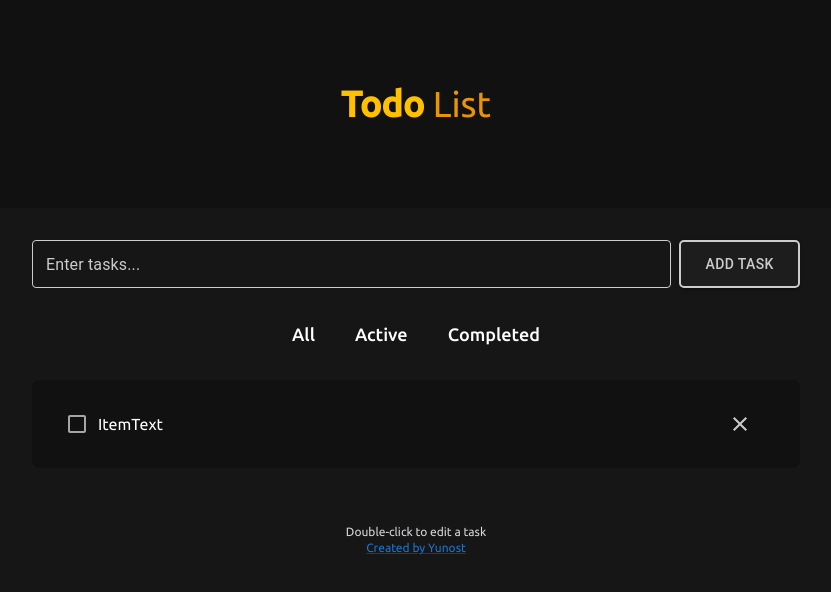
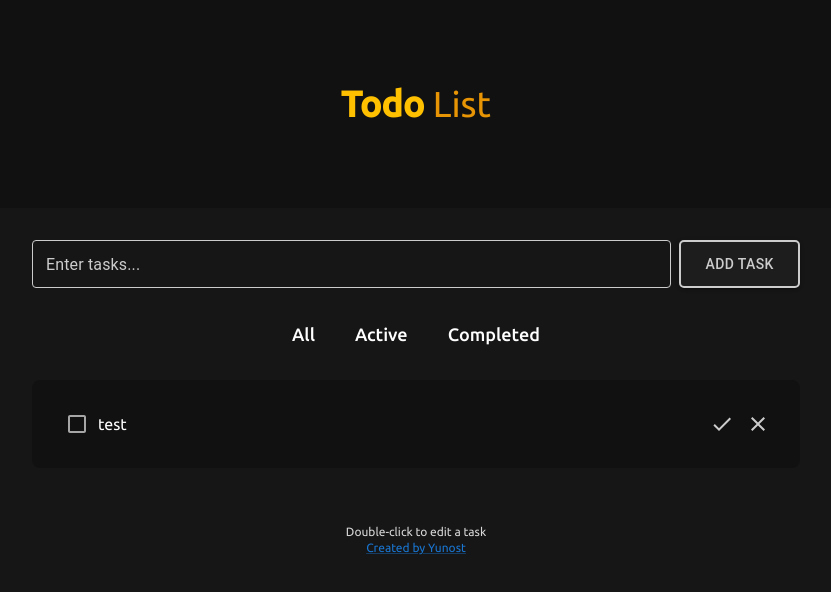
Before and after one commit to Yunost-79/TODO-ts, a React (Vite) app: page / in a window 1280 px wide. Shown: the top 592 px of the page, without its empty margins (224-1055 px from the left). Built offline with nearby package versions, Linux system fonts and the light colour scheme.

Commit message:
added states for task items

```diff
--- a/package.json
+++ b/package.json
@@ -12,13 +12,15 @@
   "dependencies": {
     "@emotion/react": "^11.10.6",
     "@emotion/styled": "^11.10.6",
+    "@hookform/resolvers": "^3.1.0",
     "@mui/icons-material": "^5.11.16",
     "@mui/material": "^5.12.2",
     "axios": "^1.4.0",
     "react": "^18.2.0",
     "react-dom": "^18.2.0",
     "react-hook-form": "^7.43.9",
-    "react-query": "^3.39.3"
+    "react-query": "^3.39.3",
+    "yup": "^1.1.1"
   },
   "devDependencies": {
     "@types/react": "^18.0.28",
--- a/src/components/Main/components/MainAddTask.tsx
+++ b/src/components/Main/components/MainAddTask.tsx
@@ -1,5 +1,8 @@
 import React, { useState } from 'react';
 import { useForm, SubmitHandler, Controller } from 'react-hook-form';
+
+import { yupResolver } from '@hookform/resolvers/yup';
+import * as yup from 'yup';
 
 import { CommonButton } from '../../UI/Common/CommonButton.styled';
 import { CommonInput } from '../../UI/Common/CommonInput.styled';
@@ -8,14 +11,19 @@ interface IMainAddTask {
   todo: string;
 }
 
+const schema = yup.object().shape({
+  todo: yup.string().required(),
+});
+
 const MainAddTask: React.FC = () => {
   const [todoValue, setTodoValue] = useState<string>('');
 
   const {
     control,
+
     handleSubmit,
     formState: { errors },
-  } = useForm<IMainAddTask>();
+  } = useForm<IMainAddTask>({ resolver: yupResolver(schema) });
 
   const onSubmitTodo: SubmitHandler<IMainAddTask> = (data) => {
     console.log('todoDataValue submited', data);
--- a/src/components/TaskItem/TaskItem.tsx
+++ b/src/components/TaskItem/TaskItem.tsx
@@ -4,31 +4,57 @@ import ItemText from './components/ItemText';
 
 import { CommonCheckbox } from '../UI/Common/CommonCheckbox.styled';
 import { CommonCloseIcon } from '../UI/Common/CommonCloseIcon.styled';
+import { CommonCheckMarkIcon } from '../UI/Common/CommonCheckMarkIcon.styled';
 
 const TaskItem = () => {
   const [isEdit, setIsEdit] = useState<boolean>(false);
+  const [isChecked, setIsChecked] = useState<boolean>(false);
+  const [isEditValue, setIsEditValue] = useState<string>('');
+  const [confirmEditedText, setConfirmEditedText] = useState<string>('');
 
-  const handleStartEdit = (e: React.MouseEvent<HTMLHeadingElement>): void => {
+  const handleStartEdit = (e: React.MouseEvent<HTMLHeadingElement>) => {
     e.preventDefault();
     if (e.detail === 2) {
       setIsEdit(true);
     }
   };
 
-  const handleEndEdit = (e: React.MouseEvent<SVGSVGElement>): void => {
+  const handleEndEdit = (e: React.MouseEvent<SVGSVGElement>) => {
     e.preventDefault();
     setIsEdit(false);
+    setIsEditValue('');
+    setConfirmEditedText('');
   };
+
+  const handleConfirmEdit = (e: React.MouseEvent<SVGSVGElement>) => {
+    e.preventDefault();
+    setIsEdit(false);
+    setConfirmEditedText(isEditValue);
+  };
+
+  const handleChecked = () => {
+    setIsChecked(!isChecked);
+  };
+
+  console.log(isEditValue);
 
   return (
     <div className="flex justify-center items-center w-full h-2 gap-y-1.5">
       <div className="flex justify-center items-center flex-taskItem-5">
-        <CommonCheckbox />
+        <CommonCheckbox checked={isChecked} onChange={handleChecked} />
       </div>
       <div className="flex justify-start items-center flex-taskItem-85 w-full">
-        {isEdit ? <EditItemText /> : <ItemText onClick={handleStartEdit} />}
+        {isEdit ? (
+          <EditItemText value={isEditValue} onChange={(e) => setIsEditValue(e.target.value)} />
+        ) : (
+          <ItemText isChecked={isChecked} onClick={handleStartEdit} confirmEditedText={confirmEditedText} />
+        )}
       </div>
-      <div className="flex justify-center items-center flex-taskItem-10">
+
+      <div className="flex justify-center items-center flex-taskItem-5">
+        <CommonCheckMarkIcon onClick={handleConfirmEdit} />
+      </div>
+      <div className="flex justify-center items-center flex-taskItem-5">
         <CommonCloseIcon onClick={handleEndEdit} />
       </div>
     </div>
--- a/src/components/TaskItem/components/EditItemText.tsx
+++ b/src/components/TaskItem/components/EditItemText.tsx
@@ -1,9 +1,14 @@
 import { EditItemInput } from '../../UI/EditItemInput/EditItemInput.styled';
 
-const EditItemText = () => {
+interface IEditItemText {
+  value: string;
+  onChange: React.ChangeEventHandler<HTMLInputElement | HTMLTextAreaElement> | undefined;
+}
+
+const EditItemText: React.FC<IEditItemText> = ({ value, onChange }) => {
   return (
     <>
-      <EditItemInput variant="standard" focused label="Edit task" />
+      <EditItemInput variant="standard" focused label="Edit task" value={value} onChange={onChange} />
     </>
   );
 };
--- a/src/components/TaskItem/components/ItemText.tsx
+++ b/src/components/TaskItem/components/ItemText.tsx
@@ -2,12 +2,15 @@ import React from 'react';
 
 interface ItemTextProps {
   onClick: (e: React.MouseEvent<HTMLHeadingElement>) => void;
+  isChecked: boolean;
+  confirmEditedText: string | undefined;
 }
 
-const ItemText: React.FC<ItemTextProps> = ({ onClick }) => {
+const ItemText: React.FC<ItemTextProps> = ({ onClick, isChecked, confirmEditedText }) => {
   return (
-    <div className="w-full cursor-pointer" onClick={onClick}>
-      ItemText
+    <div className={`w-full cursor-pointer ${isChecked ? 'line-through text-commonGrey' : ''}`} onClick={onClick}>
+      {confirmEditedText ? confirmEditedText : 'test'}
+
     </div>
   );
 };
--- /dev/null
+++ b/src/components/UI/Common/CommonCheckMarkIcon.styled.ts
@@ -0,0 +1,15 @@
+import styled from '@emotion/styled';
+
+import CheckIcon from '@mui/icons-material/Check';
+
+export const CommonCheckMarkIcon = styled(CheckIcon)({
+    cursor: 'pointer',
+    color: '#ccc',
+    // opacity: 0.7,
+    transition:'0.2s linear',
+
+
+  '&:hover': {
+    color:'#55FF33'
+  },
+});
```
Also changed, not shown: 1 other file (tests, documents, lock files or other folders).
